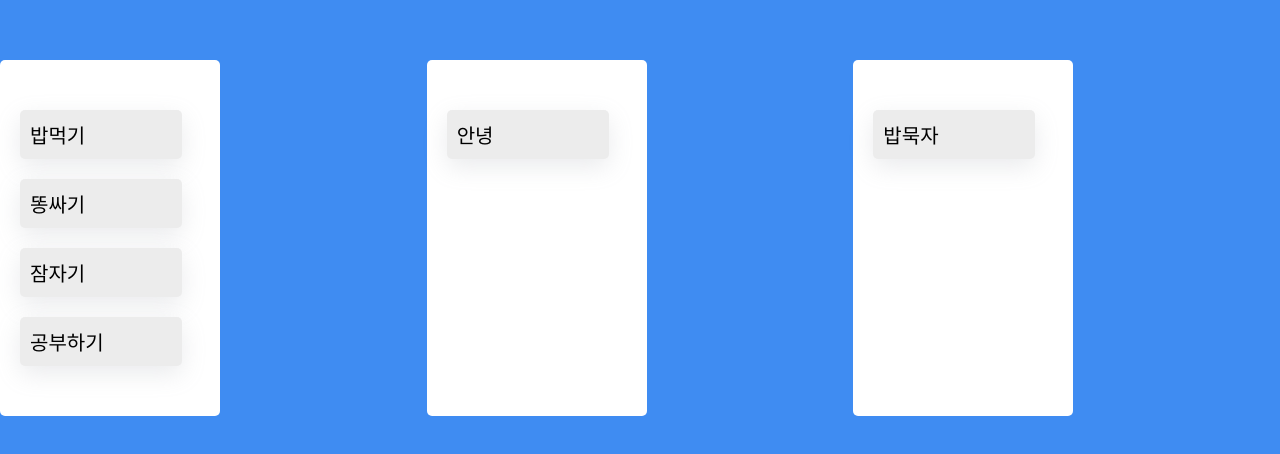
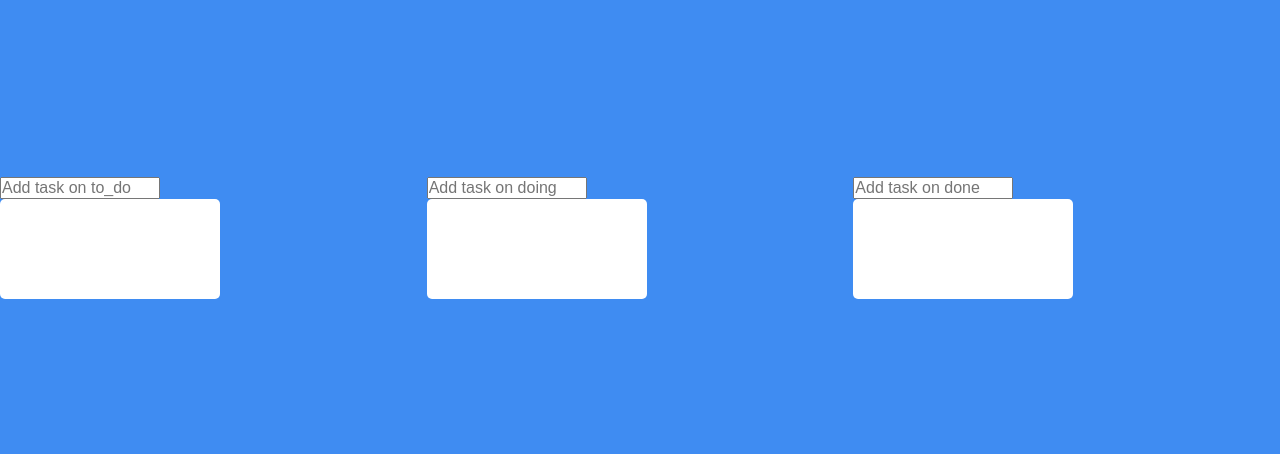
Before and after one commit to tjdrkr2580/mc, a React (Create React App) app in the folder trello/: page / in a window 1280 px wide. Shown: the part 162-616 px from the top of the page. Built offline with nearby package versions, Linux system fonts and the light colour scheme.

Commit message:
ADD | Todo

```diff
--- a/trello/package.json
+++ b/trello/package.json
@@ -14,6 +14,7 @@
     "react": "^18.2.0",
     "react-beautiful-dnd": "^13.1.1",
     "react-dom": "^18.2.0",
+    "react-hook-form": "^7.43.0",
     "react-scripts": "5.0.1",
     "recoil": "^0.7.6",
     "styled-components": "^5.3.6",
--- a/trello/src/App.tsx
+++ b/trello/src/App.tsx
@@ -35,13 +35,13 @@
 const App = () => {
   const [toDos, setTodos] = useRecoilState(todoState);
   const onDragEnd = (args: any) => {
-    console.log(args);
     if (args.destination.index === args.source.index) return;
     if (args.source.droppableId === args.destination.droppableId) {
       setTodos((allBoards) => {
         const boardCopy = [...allBoards[args.source.droppableId]];
-        boardCopy.splice(args?.source.index, 1);
-        boardCopy.splice(args?.destination.index, 0, args.draggableId);
+        const taskObj = boardCopy[args.source.index];
+        boardCopy.splice(args.source, 1);
+        boardCopy.splice(args.destination.index, 0, taskObj);
         return {
           ...allBoards,
           [args.source.droppableId]: boardCopy,
@@ -50,9 +50,11 @@
     } else {
       setTodos((allBoard) => {
         const sourceBoard = [...allBoard[args.source.droppableId]];
+        const taskObj = sourceBoard[args.source.index];
         const targetBoard = [...allBoard[args.destination.droppableId]];
+        console.log(taskObj, targetBoard);
         sourceBoard.splice(args.source.index, 1);
-        targetBoard.splice(args.destination?.index, 0, args.draggableId);
+        targetBoard.splice(args.destination?.index, 0, taskObj);
         return {
           ...allBoard,
           [args.source.droppableId]: sourceBoard,
--- a/trello/src/Card.tsx
+++ b/trello/src/Card.tsx
@@ -12,13 +12,14 @@
 `;
 
 interface propsType {
-  todo: string;
+  todoId: number;
+  todoText: string;
   index: number;
 }
 
-const Card = ({ todo, index }: propsType) => {
+const Card = ({ todoId, todoText, index }: propsType) => {
   return (
-    <Draggable key={todo} draggableId={todo} index={index}>
+    <Draggable key={todoId} draggableId={todoId + ""} index={index}>
       {(magic, snapshot) => (
         <CardWrapper
           isDragging={snapshot.isDragging}
@@ -26,7 +27,7 @@
           {...magic.draggableProps}
           {...magic.dragHandleProps}
         >
-          {todo}
+          {todoText}
         </CardWrapper>
       )}
     </Draggable>
--- a/trello/src/atoms.tsx
+++ b/trello/src/atoms.tsx
@@ -1,14 +1,19 @@
 import { atom } from "recoil";
 
 interface IToDoState {
-  [key: string]: string[];
+  [key: string]: ITodo[];
+}
+
+export interface ITodo {
+  id: number;
+  text: string;
 }
 
 export const todoState = atom<IToDoState>({
   key: "todos",
   default: {
-    to_do: ["밥먹기", "똥싸기", "잠자기", "공부하기"],
-    doing: ["안녕"],
-    done: ["밥묵자"],
+    to_do: [],
+    doing: [],
+    done: [],
   },
 });
--- a/trello/src/components/Board.tsx
+++ b/trello/src/components/Board.tsx
@@ -1,10 +1,13 @@
 import React, { useRef } from "react";
 import { Droppable } from "react-beautiful-dnd";
+import { useForm } from "react-hook-form";
+import { useSetRecoilState } from "recoil";
 import styled from "styled-components";
+import { ITodo, todoState } from "../atoms";
 import Card from "../Card";
 
 interface BoardProps {
-  toDos: string[];
+  toDos: ITodo[];
   boardId: string;
 }
 
@@ -31,15 +34,47 @@
   flex-grow: 1;
 `;
 
+const Form = styled.form`
+  display: flex;
+  input {
+    font-size: 0.8rem;
+    width: 8rem;
+  }
+  button {
+    font-size: 0.8rem;
+  }
+  width: 100%;
+`;
+
+interface IForm {
+  todo: string;
+}
+
 const Board = ({ toDos, boardId }: BoardProps) => {
-  const inputRef = useRef<HTMLInputElement>(null);
-  const onClick = () => {
-    inputRef.current?.focus();
+  const setTodos = useSetRecoilState(todoState);
+  const { register, setValue, handleSubmit } = useForm<IForm>();
+  const onValid = ({ todo }: IForm) => {
+    const newTodo = {
+      id: Date.now(),
+      text: todo,
+    };
+    setTodos((allboard) => {
+      return {
+        ...allboard,
+        [boardId]: [newTodo, ...allboard[boardId]],
+      };
+    });
+    setValue("todo", "");
   };
   return (
-    <>
-      {/* <input ref={inputRef} type="text" placeholder="...write" />
-      <button onClick={onClick}>버튼</button> */}
+    <div>
+      <Form onSubmit={handleSubmit(onValid)}>
+        <input
+          {...register("todo", { required: true })}
+          type="text"
+          placeholder={`Add task on ${boardId}`}
+        />
+      </Form>
       <Droppable droppableId={boardId}>
         {(magic, snapshot) => (
           <Boardd
@@ -49,13 +84,18 @@
             {...magic.droppableProps}
           >
             {toDos.map((todo, index) => (
-              <Card key={todo} todo={todo} index={index} />
+              <Card
+                key={todo.id}
+                todoId={todo.id}
+                todoText={todo.text}
+                index={index}
+              />
             ))}
             {magic.placeholder}
           </Boardd>
         )}
       </Droppable>
-    </>
+    </div>
   );
 };
 
```
Also changed, not shown: 1 other file (tests, documents, lock files or other folders).
